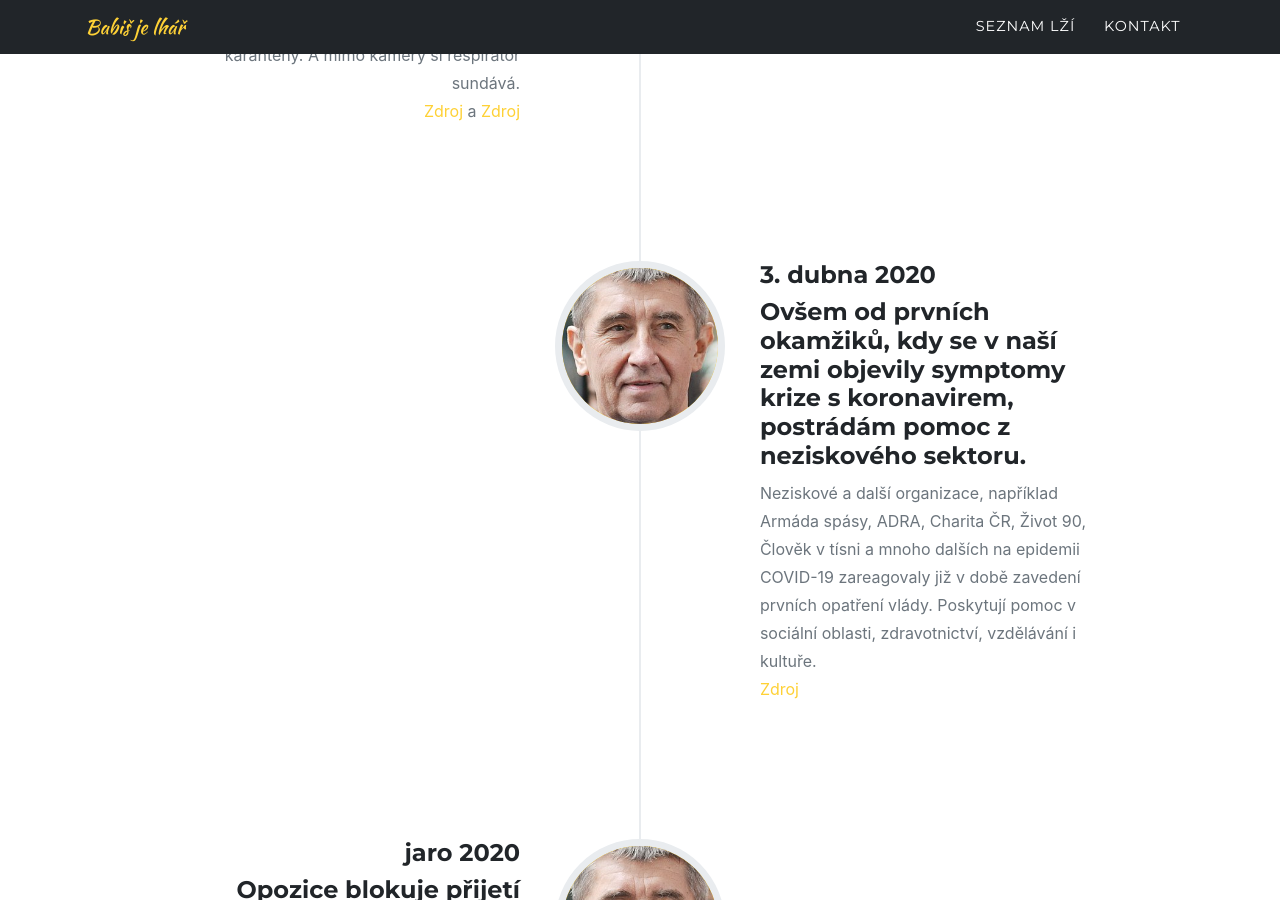
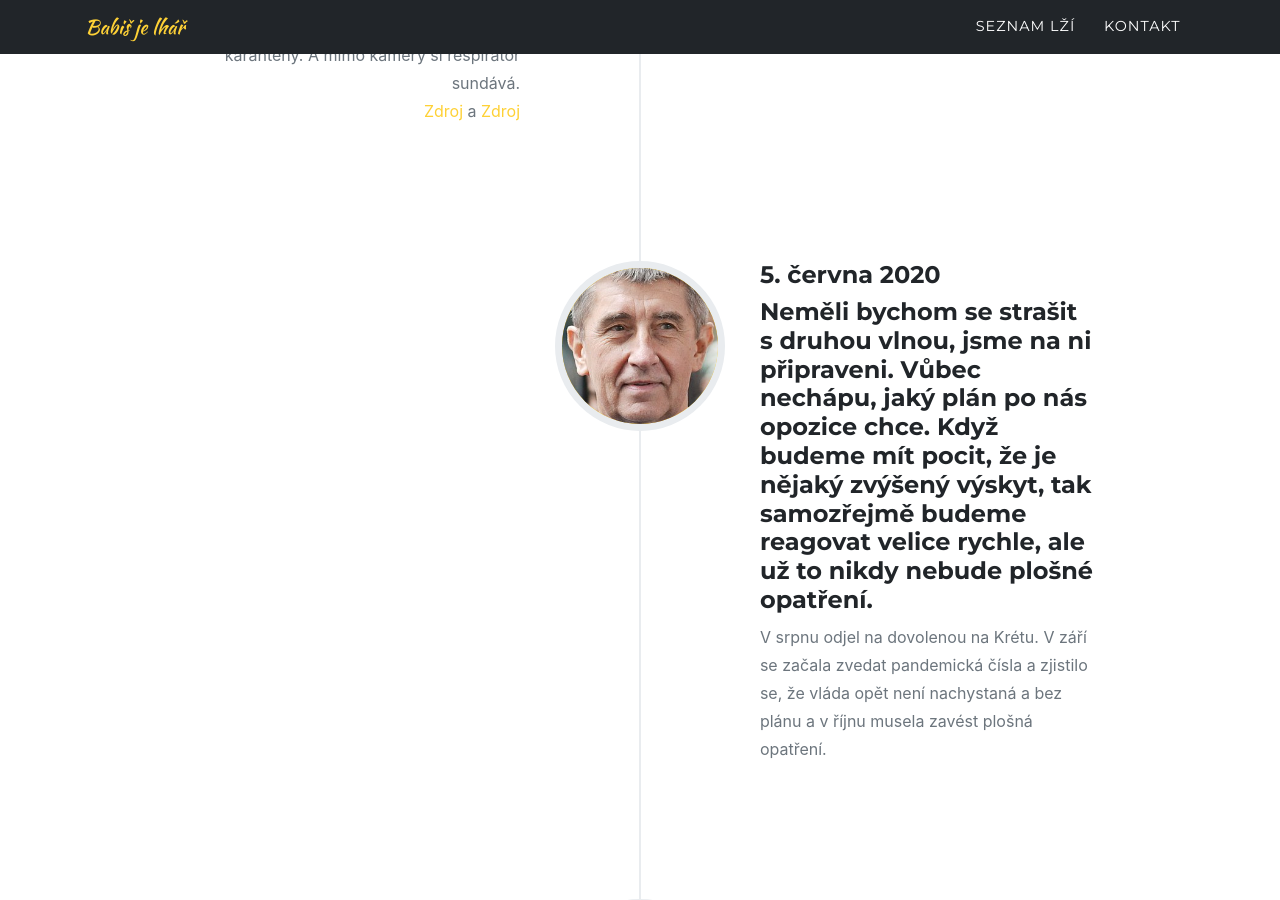
Before and after one commit to xsuchy/babisjelhar, a Jekyll site: the page built from index.md, in a window 1280 px wide and 900 px high, scrolled down 2317 px. Built offline with Jekyll 4.4.1, drawn with Linux system fonts in a browser that asks for light colours; some web fonts are replaced.

Commit message:
dalsi lez

```diff
--- a/_data/sitetext.yml
+++ b/_data/sitetext.yml
@@ -41,9 +41,14 @@ timeline:
         year: "15. září 2020"
         desc: "„Chtěl bych poprosit všechny, abychom se už konečně přestali strašit,“ řekl během setkání premiér Babiš. Jeho slova přicházejí v době kdy se nácházíme na 21. místě v EU. <br>[Zdroj](https://www.forum24.cz/nikdo-netestuje-tolik-co-my-lhal-babis-realita-je-pritom-uplne-jina-a-mnohem-horsi/)"
         image: assets/img/timeline/1.jpg
+
       - title: "Já chci jen dodat, že nosím respirátor dvojku, téměř všude."
         year: "2. září 2020"
         desc: "Po kontaktu s infikovanou hygieničkou splňoval všechna kritéria pro nařízení karantény. A mimo kamery si respirátor sundává.<br>[Zdroj](https://twitter.com/PavelHertl/status/1301200378994851841) a [Zdroj](https://www.facebook.com/vlastimil.strachovsky.3/posts/10220666180776817)"
+        image: assets/img/timeline/1.jpg
+      - title: "Neměli bychom se strašit s druhou vlnou, jsme na ni připraveni. Vůbec nechápu, jaký plán po nás opozice chce. Když budeme mít pocit, že je nějaký zvýšený výskyt, tak samozřejmě budeme reagovat velice rychle, ale už to nikdy nebude plošné opatření."
+        year: "5. června 2020"
+        desc: "V srpnu odjel na dovolenou na Krétu. V září se začala zvedat pandemická čísla a zjistilo se, že vláda opět není nachystaná a bez plánu a v říjnu musela zavést plošná opatření."
         image: assets/img/timeline/1.jpg
       - title: "Ovšem od prvních okamžiků, kdy se v naší zemi objevily symptomy krize s koronavirem, postrádám pomoc z neziskového sektoru."
         year: "3. dubna 2020"
```
